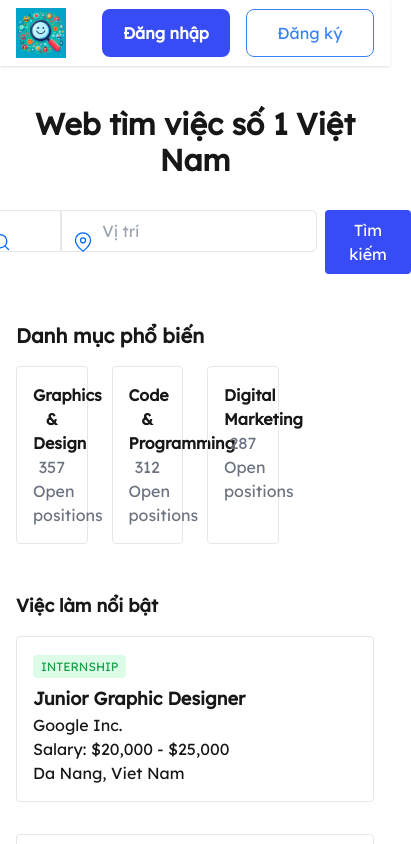
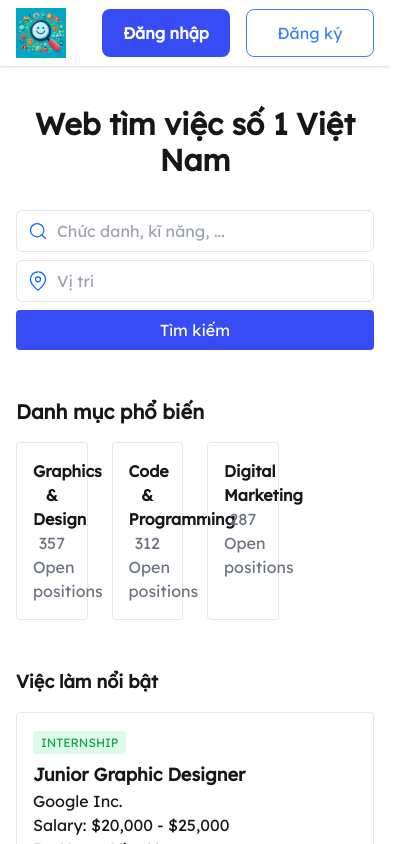
Before and after one commit to NDLoc-vn/find-jobs-app, a Next.js app: page / in a window 390 px wide. Shown: the top 844 px of the page, 411 px wide, since content can reach past the window. Built offline with nearby package versions, Linux system fonts and the light colour scheme.

Commit message:
SearchBar add responsive

```diff
--- a/app/ui/SearchBar.tsx
+++ b/app/ui/SearchBar.tsx
@@ -3,8 +3,8 @@ import Image from "next/image";
 
 const SearchBar = () => {
   return (
-    <div className="flex justify-center mt-8">
-      <div className="relative w-96">
+    <div className="flex flex-nowrap flex-col md:flex-row justify-center mt-8">
+      <div className="relative md:w-80 w-full mb-2 md:mb-0 mr-2">
         <div className="absolute inset-y-0 left-0 flex items-center pl-3 pointer-events-none">
           <Image
             src="/icon/mag-glass.svg"
@@ -16,10 +16,10 @@ const SearchBar = () => {
         <input
           type="text"
           placeholder="Chức danh, kĩ năng, ..."
-          className="border px-10 py-2 w-full rounded-l-md"
+          className="border px-10 py-2 w-full rounded-md"
         />
       </div>
-      <div className="relative w-64">
+      <div className="relative md:w-64 w-full mb-2 md:mb-0">
         <div className="absolute inset-y-0 left-0 flex items-center pl-3 pointer-events-none">
           <Image
             src="/icon/location.svg"
@@ -31,10 +31,10 @@ const SearchBar = () => {
         <input
           type="text"
           placeholder="Vị trí"
-          className="border px-10 py-2 w-64 rounded-r-md"
+          className="border px-10 py-2 md:w-64 w-full rounded-md"
         />
       </div>
-      <button className="px-6 py-2 bg-xanhduong-600 text-white rounded ml-2">
+      <button className="px-6 py-2 bg-xanhduong-600 text-white rounded md:ml-2">
         Tìm kiếm
       </button>
     </div>
```
